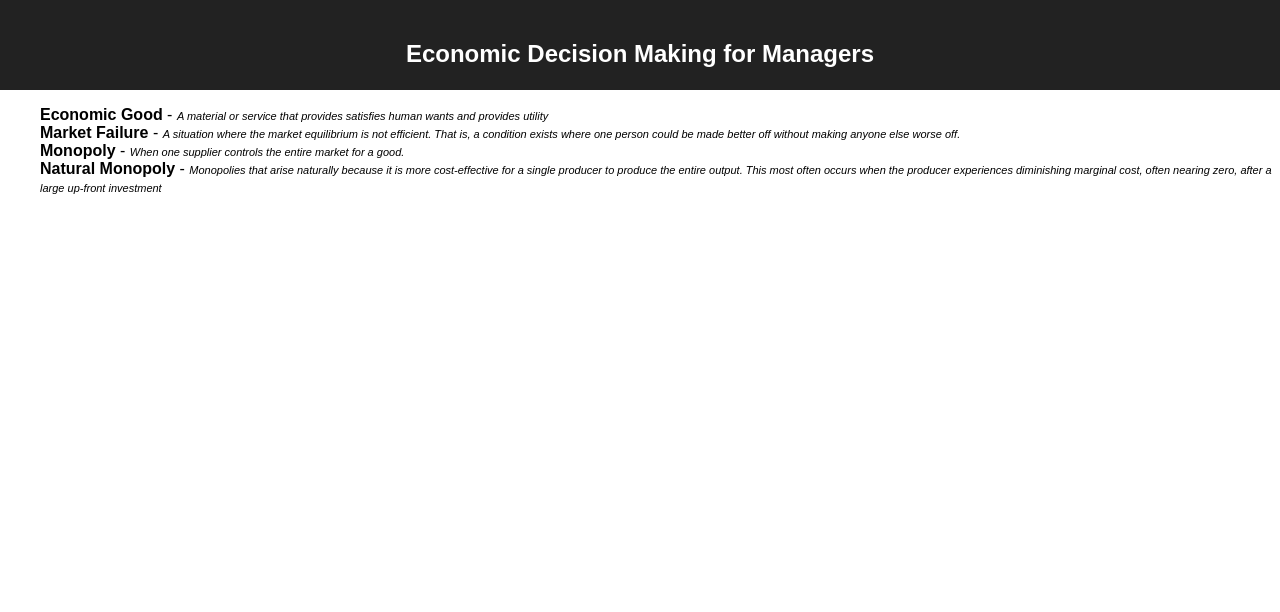
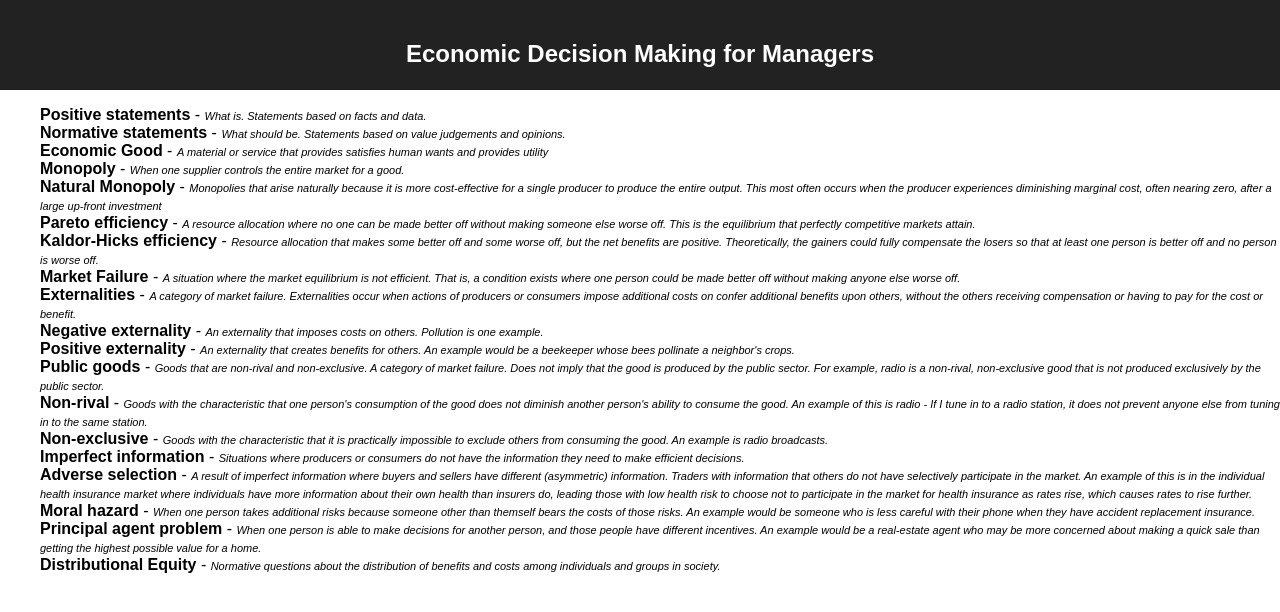
Before and after one commit to srdone/MPA612, a React (Create React App) app: page / in a window 1280 px wide. Shown: the top 612 px of the page. Built offline with nearby package versions, Linux system fonts and the light colour scheme.

Commit message:
chapter 1 definitions

```diff
--- a/src/definitions.js
+++ b/src/definitions.js
@@ -1,13 +1,15 @@
 export const definitions = [
+  {
+    name: 'Positive statements',
+    description: `What is. Statements based on facts and data.`
+  },
+  {
+    name: `Normative statements`,
+    description: `What should be. Statements based on value judgements and opinions.`
+  },
   {
     name: 'Economic Good',
     description: 'A material or service that provides satisfies human wants and provides utility'
-  },
-  {
-    name: 'Market Failure',
-    description: `A situation where the market equilibrium is not efficient.
-      That is, a condition exists where one person could be made better off
-      without making anyone else worse off.`
   },
   {
     name: 'Monopoly',
@@ -18,5 +20,84 @@ export const definitions = [
     description: `Monopolies that arise naturally because it is more cost-effective for a single
       producer to produce the entire output. This most often occurs when the producer experiences
       diminishing marginal cost, often nearing zero, after a large up-front investment`
+  },
+  {
+    name: 'Pareto efficiency',
+    description: `A resource allocation where no one can be made better off without making someone
+      else worse off. This is the equilibrium that perfectly competitive markets attain.`
+  },
+  {
+    name: 'Kaldor-Hicks efficiency',
+    description: `Resource allocation that makes some better off and some worse off, but the net
+      benefits are positive. Theoretically, the gainers could fully compensate the losers so that
+      at least one person is better off and no person is worse off.`
+  },
+  {
+    name: 'Market Failure',
+    description: `A situation where the market equilibrium is not efficient.
+      That is, a condition exists where one person could be made better off
+      without making anyone else worse off.`
+  },
+  {
+    name: 'Externalities',
+    description: `A category of market failure. Externalities occur when actions of producers or
+      consumers impose additional costs on confer additional benefits upon others, without the others
+      receiving compensation or having to pay for the cost or benefit.`
+  },
+  {
+    name: 'Negative externality',
+    description: `An externality that imposes costs on others. Pollution is one example.`
+  },
+  {
+    name: 'Positive externality',
+    description: `An externality that creates benefits for others. An example would be a beekeeper
+      whose bees pollinate a neighbor's crops.`
+  },
+  {
+    name: 'Public goods',
+    description: `Goods that are non-rival and non-exclusive. A category of market failure. Does not
+      imply that the good is produced by the public sector. For example, radio is a non-rival, non-exclusive
+      good that is not produced exclusively by the public sector.`
+  },
+  {
+    name: 'Non-rival',
+    description: `Goods with the characteristic that one person's consumption of the good does not
+      diminish another person's ability to consume the good. An example of this is radio - If I tune in
+      to a radio station, it does not prevent anyone else from tuning in to the same station.`
+  },
+  {
+    name: 'Non-exclusive',
+    description: `Goods with the characteristic that it is practically impossible to exclude others
+      from consuming the good. An example is radio broadcasts.`
+  },
+  {
+    name: 'Imperfect information',
+    description: `Situations where producers or consumers do not have the information
+      they need to make efficient decisions.`
+  },
+  {
+    name: 'Adverse selection',
+    description: `A result of imperfect information where buyers and sellers have different (asymmetric) information.
+      Traders with information that others do not have selectively participate in the market. An example
+      of this is in the individual health insurance market where individuals have more information about
+      their own health than insurers do, leading those with low health risk to choose not to participate
+      in the market for health insurance as rates rise, which causes rates to rise further.`
+  },
+  {
+    name: 'Moral hazard',
+    description: `When one person takes additional risks because someone other than themself
+      bears the costs of those risks. An example would be someone who is less careful with their
+      phone when they have accident replacement insurance.`
+  },
+  {
+    name: 'Principal agent problem',
+    description: `When one person is able to make decisions for another person, and those
+      people have different incentives. An example would be a real-estate agent who may be more
+      concerned about making a quick sale than getting the highest possible value for a home.`
+  },
+  {
+    name: 'Distributional Equity',
+    description: `Normative questions about the distribution of benefits and costs among
+      individuals and groups in society.`
   }
 ];
```
